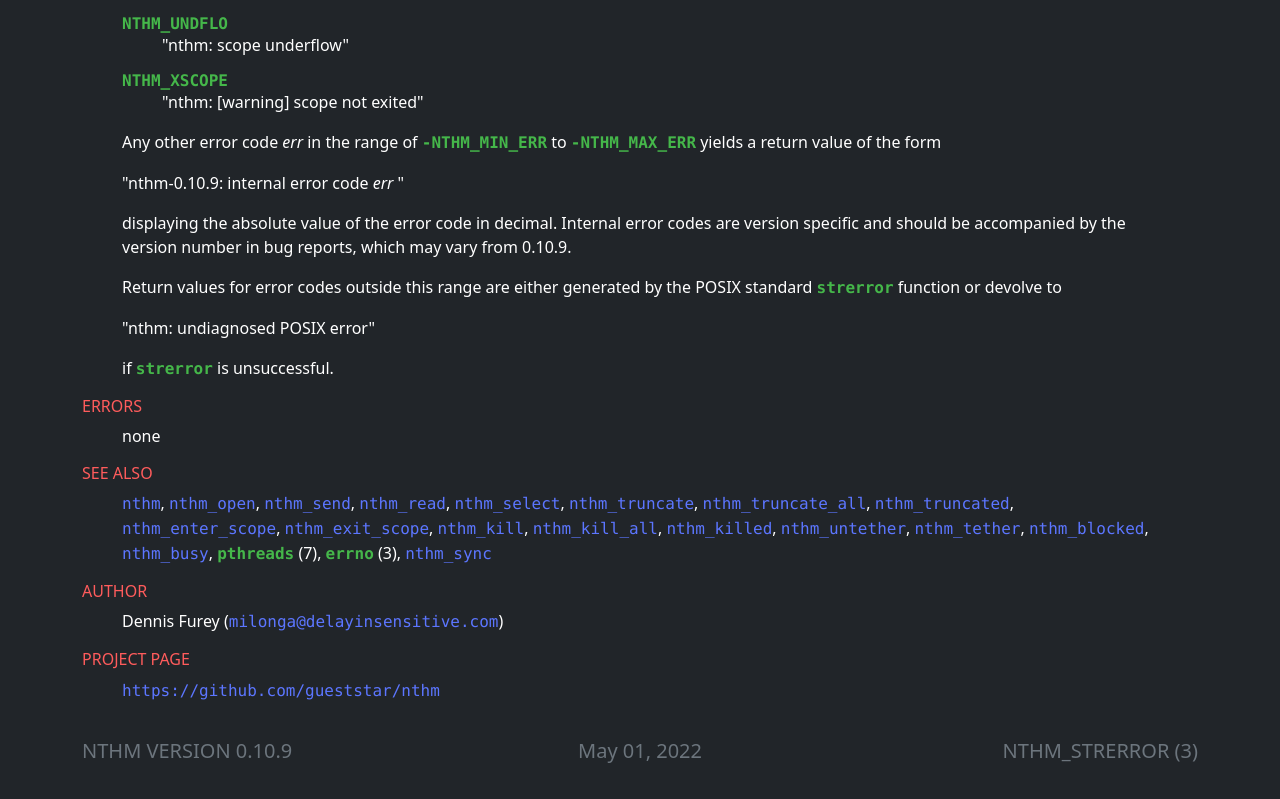
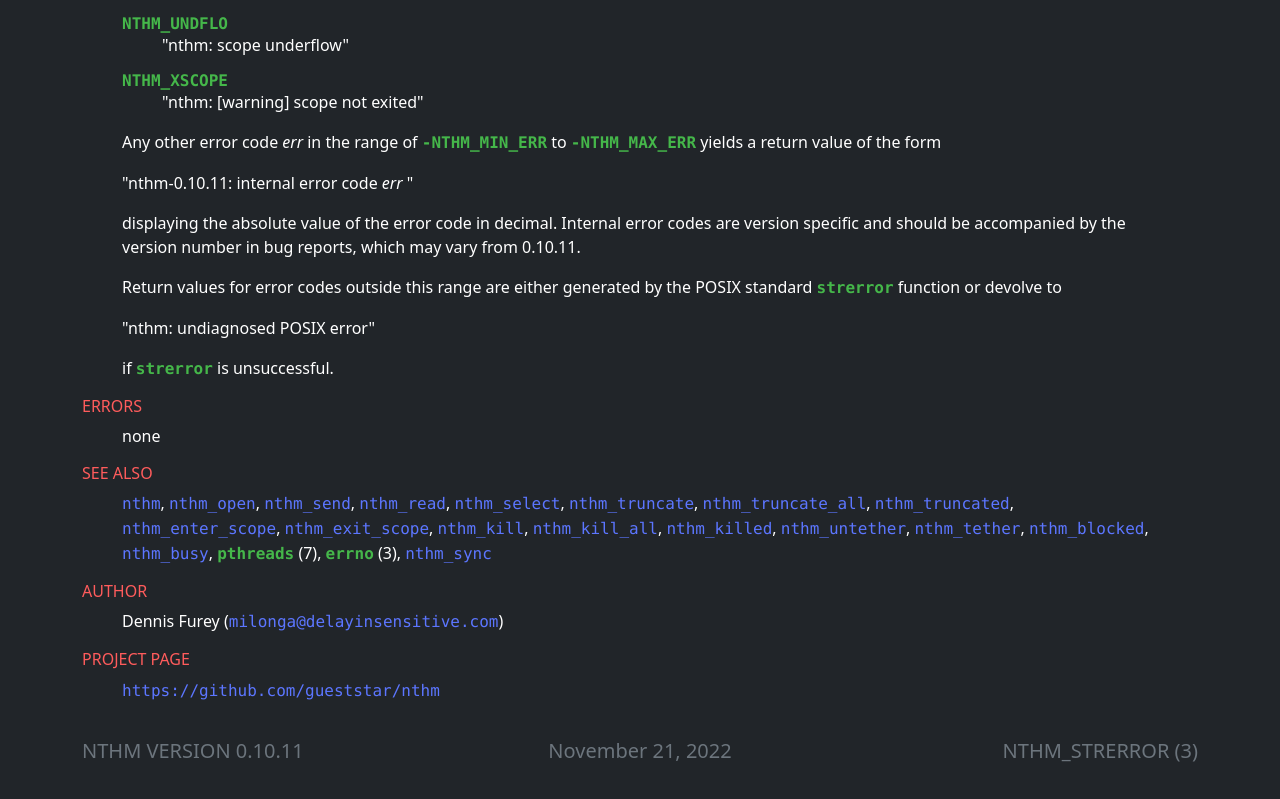
Before and after one commit to gueststar/nthm_docs, a plain HTML site: page nthm_strerror.html in a window 1280 px wide. Shown: the part 766-1565 px from the top of the page. Drawn offline with nearby package versions, Linux system fonts and the light colour scheme.

Commit message:
version bump

```diff
--- a/nthm_strerror.html
+++ b/nthm_strerror.html
@@ -80,13 +80,13 @@ to
 <strong class="font-monospace" style="color: #45b74a;">-NTHM_MAX_ERR</strong>
 yields a return value of the form
 </p><p style="margin: 0px 40px 16px;">
-   "nthm-0.10.9: internal error code
+   "nthm-0.10.11: internal error code
 <em>err</em>
 "
 </p><p style="margin: 0px 40px 16px;">
 displaying the absolute value of the error code in decimal. Internal
 error codes are version specific and should be accompanied by the
-version number in bug reports, which may vary from 0.10.9.
+version number in bug reports, which may vary from 0.10.11.
 </p>
 <p style="margin: 0px 40px 16px;">
 Return values for error codes outside this range are either generated by the
@@ -136,8 +136,8 @@ Dennis Furey
 <p style="margin: 0px 40px 16px;">
 <a class="font-monospace link-light" href="https://github.com/gueststar/nthm" style="color: #5c76ff;text-decoration: inherit;">https://github.com/gueststar/nthm</a>
 </p>
-<div class="row" style="height: 32px;padding: 20px 0px;"><div class="col-5 col-sm-5 col-md-4"><h5 style="color: var(--bs-gray);">NTHM VERSION 0.10.9</h5></div>
-<div class="col-2 col-sm-2 col-md-4"><h5 class="text-center" style="color: var(--bs-gray);">May 01, 2022</h5></div>
+<div class="row" style="height: 32px;padding: 20px 0px;"><div class="col-5 col-sm-5 col-md-4"><h5 style="color: var(--bs-gray);">NTHM VERSION 0.10.11</h5></div>
+<div class="col-2 col-sm-2 col-md-4"><h5 class="text-center" style="color: var(--bs-gray);">November 21, 2022</h5></div>
 <div class="col-5 col-sm-5 col-md-4"><h5 class="text-end" style="color: var(--bs-gray);">NTHM_STRERROR (3)</h5></div></div>
 <script src="https://cdn.jsdelivr.net/npm/bootstrap@5.1.3/dist/js/bootstrap.bundle.min.js" integrity="sha384-ka7Sk0Gln4gmtz2MlQnikT1wXgYsOg+OMhuP+IlRH9sENBO0LRn5q+8nbTov4+1p" crossorigin="anonymous"></script>
 </body>
```
Also changed, not shown: index.html (+2 -2 lines), nthm.html (+2 -2 lines), nthm_blocked.html (+2 -2 lines), nthm_busy.html (+2 -2 lines), nthm_enter_scope.html (+2 -2 lines), nthm_exit_scope.html (+2 -2 lines), nthm_kill.html (+2 -2 lines), nthm_kill_all.html (+2 -2 lines), nthm_killed.html (+2 -2 lines), nthm_open.html (+2 -2 lines), nthm_read.html (+2 -2 lines), nthm_select.html (+2 -2 lines), nthm_send.html (+2 -2 lines), nthm_sync.html (+2 -2 lines), 5 more files.
